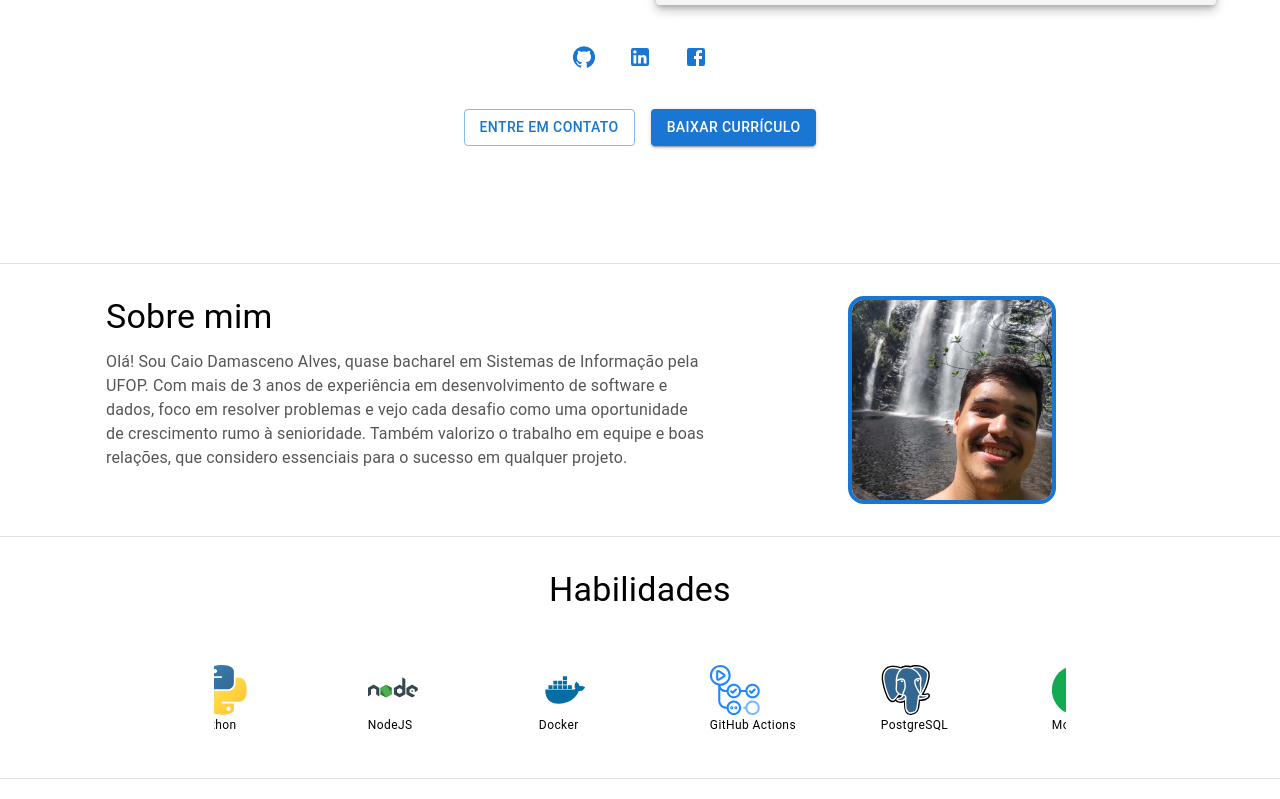
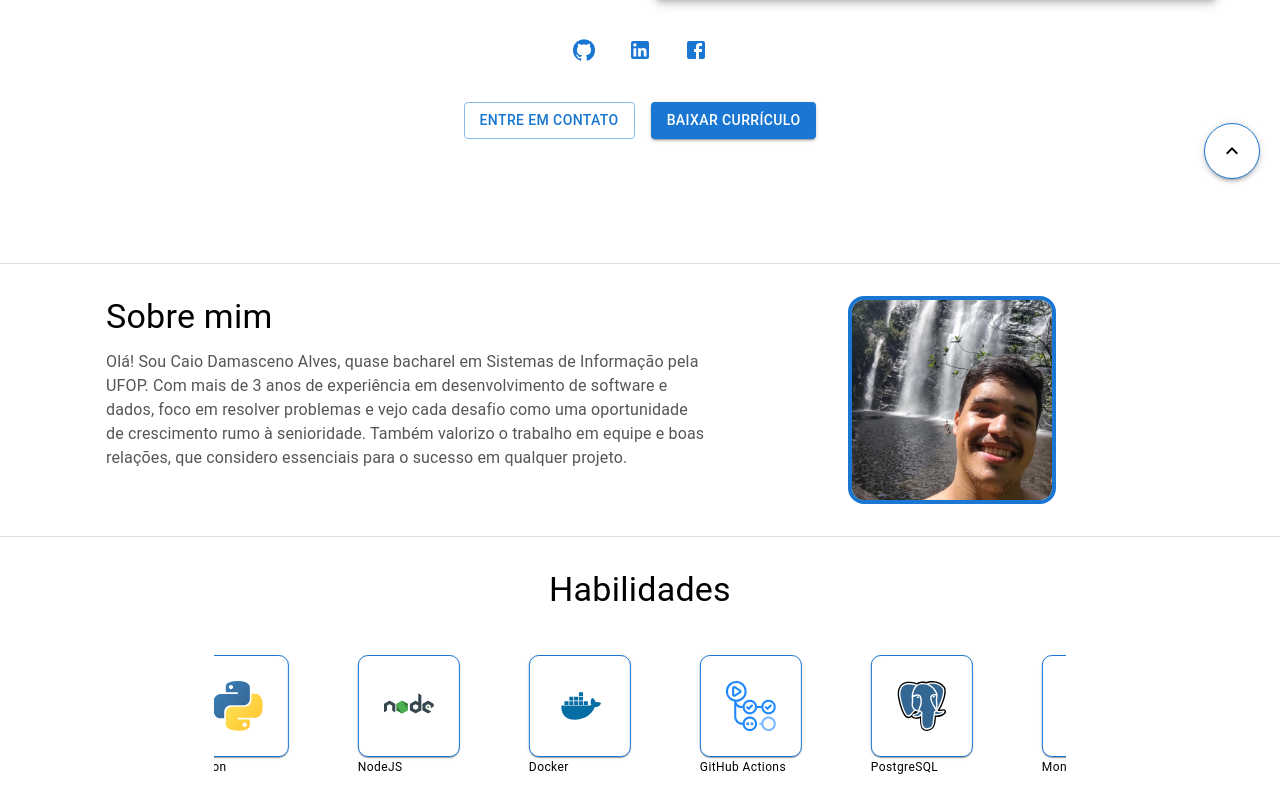
Before and after one commit to CaioDamascenoAlves/Portifolio, a React (Vite) app: page / in a window 1280 px wide. Shown: the part 601-1400 px from the top of the page. Built offline with nearby package versions, Linux system fonts and the light colour scheme.

Commit message:
ScrollToTop MVP e Ajustes

```diff
--- a/src/App.jsx
+++ b/src/App.jsx
@@ -1,6 +1,5 @@
 import React, { Suspense, lazy } from "react";
 import { Box } from "@mui/material";
-import LoadingSpinner from "./components/Loading/LottiWalking";
 import "./App.css";
 
 const ThemeSwitcher = lazy(() => import("./components/Theme/ThemeSwitcher"));
@@ -10,10 +9,12 @@
 const Habilidades = lazy(() => import("./components/Skills/Skills"));
 const Projects = lazy(() => import("./components/Projects/Projects"));
 const Contact = lazy(() => import("./components/Contact/ContactMe"));
+const LoadingWalking = lazy(() => import("./components/Animation/LottiWalking"));
+const ScrollToTopButton = lazy(() => import("./components/ScrollToTopButton"));
 
 function App() {
   return (
-    <Suspense fallback={<LoadingSpinner />}>
+    <Suspense fallback={<LoadingWalking />}>
       <ThemeSwitcher>
         <Box
           sx={{
@@ -44,6 +45,7 @@
         <section id="contato">
           <Contact />
         </section>
+        <ScrollToTopButton />
       </ThemeSwitcher>
     </Suspense>
   );
--- a/src/components/Contact/ContactMe.jsx
+++ b/src/components/Contact/ContactMe.jsx
@@ -13,7 +13,7 @@
 import PhoneIcon from "@mui/icons-material/Phone";
 import EmailIcon from "@mui/icons-material/Email";
 import LocationOnIcon from "@mui/icons-material/LocationOn";
-import LoadingSpinner from "../Loading/LottiContact" // Componente do spinner
+import LoadingSpinner from "../Animation/LottiContact" // Componente do spinner
 
 const ContactMe = () => {
   const theme = useTheme();
@@ -85,6 +85,7 @@
         color: theme.palette.text.primary,
         padding: theme.spacing(4),
         borderTop: `1px solid ${theme.palette.divider}`,
+        px: 6,
       }}
     >
       <Grid container spacing={4}>
@@ -198,6 +199,7 @@
               variant="contained"
               color="primary"
               sx={{ mt: 2 }}
+              fullWidth={true}
             >
               Enviar
             </Button>
--- a/src/components/Home/Home.jsx
+++ b/src/components/Home/Home.jsx
@@ -29,7 +29,7 @@
     theme.palette.mode === "light"
       ? theme.palette.grey[100]
       : theme.palette.grey[900],
-  padding: theme.spacing(2),
+  padding: theme.spacing(1),
   color:
     theme.palette.mode === "light"
       ? theme.palette.text.primary
@@ -38,6 +38,7 @@
   fontSize: "0.85rem",
   whiteSpace: "pre-wrap",
   wordBreak: "break-all",
+  border: `1px solid ${theme.palette.primary.main}`,
 }));
 
 const CaioProfile = () => {
@@ -59,11 +60,7 @@
     aprendizadoRapido: true,
     resolvedorProblemas: true,
     contratado: function () {
-      return (
-        this.trabalhadorDedicado &&
-        this.resolvedorProblemas &&
-        this.habilidades.length >= 5
-      );
+      return this.trabalhadorDedicado && this.resolvedorProblemas;
     },
   };
 
@@ -88,8 +85,8 @@
         display: "flex",
         flexDirection: "column",
         justifyContent: "center",
-        px: 4, // padding horizontal
-        py: 4, // padding vertical
+        px: 4,
+        py: 4,
       }}
     >
       <Container maxWidth="lg">
--- a/src/components/Projects/Projects.jsx
+++ b/src/components/Projects/Projects.jsx
@@ -38,6 +38,7 @@
         borderRadius: "8px",
         overflow: "hidden",
         boxShadow: "0 4px 6px rgba(0, 0, 0, 0.1)",
+        border: `1px solid ${theme.palette.primary.main}`,
       }}
     >
       <Box
@@ -158,6 +159,7 @@
           justifyContent: "center",
           alignItems: "center",
           width: "100%",
+
         }}
       >
         {projectsData.map((project, index) => (
--- /dev/null
+++ b/src/components/ScrollToTopButton.jsx
@@ -0,0 +1,35 @@
+import React from "react";
+import { Fab } from "@mui/material";
+import KeyboardArrowUpIcon from "@mui/icons-material/KeyboardArrowUp";
+import { styled } from "@mui/material/styles";
+
+const ScrollButton = styled(Fab)(({ theme }) => ({
+  position: "fixed",
+  bottom: "20px",
+  right: "20px",
+  backgroundColor: theme.palette.background.paper,
+  color: theme.palette.text.primary,
+  border: `1px solid ${theme.palette.primary.main}`,
+  boxShadow: theme.shadows[3],
+  "&:hover": {
+    backgroundColor: theme.palette.action.hover,
+  },
+  transition: "all 0.3s ease",
+}));
+
+const ScrollToTopButton = () => {
+  const scrollToTop = () => {
+    window.scrollTo({
+      top: 0,
+      behavior: "smooth",
+    });
+  };
+
+  return (
+    <ScrollButton onClick={scrollToTop} aria-label="scroll to top">
+      <KeyboardArrowUpIcon />
+    </ScrollButton>
+  );
+};
+
+export default ScrollToTopButton;
--- a/src/components/Sidebar/Sidebar.jsx
+++ b/src/components/Sidebar/Sidebar.jsx
@@ -8,17 +8,18 @@
 import ListItemText from "@mui/material/ListItemText";
 import ListItemIcon from "@mui/material/ListItemIcon";
 import IconButton from "@mui/material/IconButton";
-
+import { useTheme } from "@mui/material/styles";
 // Importando ícones específicos
 import HomeIcon from "@mui/icons-material/Home";
 import WorkIcon from "@mui/icons-material/Work";
 import ContactMailIcon from "@mui/icons-material/ContactMail";
 import MenuIcon from "@mui/icons-material/Menu";
 import InfoIcon from "@mui/icons-material/Info";
-import BuildIcon from '@mui/icons-material/Build';
+import BuildIcon from "@mui/icons-material/Build";
 
 export default function Sidebar() {
   const [open, setOpen] = React.useState(false);
+  const theme = useTheme();
 
   const toggleDrawer = (newOpen) => () => {
     setOpen(newOpen);
@@ -32,6 +33,8 @@
     }
   };
 
+  const iconStyle = { color: theme.palette.text.primary }; // Responsividade do tema
+
   const DrawerList = (
     <Box
       sx={{ width: 180, paddingTop: 8 }}
@@ -42,7 +45,7 @@
         <ListItem disablePadding>
           <ListItemButton onClick={() => scrollToSection("home")}>
             <ListItemIcon>
-              <HomeIcon />
+              <HomeIcon sx={iconStyle} />
             </ListItemIcon>
             <ListItemText primary="Home" />
           </ListItemButton>
@@ -50,7 +53,7 @@
         <ListItem disablePadding>
           <ListItemButton onClick={() => scrollToSection("sobre")}>
             <ListItemIcon>
-              <InfoIcon />
+              <InfoIcon sx={iconStyle} />
             </ListItemIcon>
             <ListItemText primary="Sobre" />
           </ListItemButton>
@@ -58,7 +61,7 @@
         <ListItem disablePadding>
           <ListItemButton onClick={() => scrollToSection("habilidades")}>
             <ListItemIcon>
-              <BuildIcon />
+              <BuildIcon sx={iconStyle} />
             </ListItemIcon>
             <ListItemText primary="Habilidades" />
           </ListItemButton>
@@ -66,7 +69,7 @@
         <ListItem disablePadding>
           <ListItemButton onClick={() => scrollToSection("projetos")}>
             <ListItemIcon>
-              <WorkIcon />
+              <WorkIcon sx={iconStyle} />
             </ListItemIcon>
             <ListItemText primary="Projetos" />
           </ListItemButton>
@@ -74,7 +77,7 @@
         <ListItem disablePadding>
           <ListItemButton onClick={() => scrollToSection("contato")}>
             <ListItemIcon>
-              <ContactMailIcon />
+              <ContactMailIcon sx={iconStyle} />
             </ListItemIcon>
             <ListItemText primary="Contato" />
           </ListItemButton>
--- a/src/components/Skills/Skills.jsx
+++ b/src/components/Skills/Skills.jsx
@@ -23,22 +23,39 @@
   { nome: "Vue", imgSrc: "vue.svg" },
   { nome: "Express", imgSrc: "express.svg" },
   { nome: "Swagger", imgSrc: "swagger.svg" },
-  { nome: "docker-compose", imgSrc: "docker-compose.svg" },
   { nome: "Mui", imgSrc: "mui.svg" },
   { nome: "Bootstrap", imgSrc: "bootstrap.svg" },
   { nome: "Axios", imgSrc: "axios.svg" },
   { nome: "Nginx", imgSrc: "nginx.svg" },
 ];
 
-const IconContainer = styled(Box)({
+// Caixa responsiva ao tema para "envelopar" o ícone
+const IconWrapper = styled(Box)(({ theme }) => ({
   display: "flex",
   justifyContent: "center",
   alignItems: "center",
+  width: "80px", // Ajuste conforme necessário
+  height: "80px",
+  borderRadius: "10px",
+  backgroundColor: theme.palette.background.paper,
+  boxShadow: theme.shadows[1],
+  border: `1px solid ${theme.palette.primary.main}`,
   padding: "10px",
-  img: {
-    width: "50px",
+  transition: "all 0.3s ease",
+  "& img": {
+    width: "50px", // Definição de tamanho do ícone SVG
     height: "50px",
+    objectFit: "contain", // Garante que o SVG não ultrapasse os limites
   },
+  "&:hover": {
+    boxShadow: theme.shadows[4],
+  },
+}));
+
+const IconContainer = styled(Box)({
+  display: "flex",
+  flexDirection: "column",
+  alignItems: "center",
 });
 
 const StyledSlider = styled(Slider)(({ theme }) => ({
@@ -119,8 +136,17 @@
           <StyledSlider ref={sliderRef} {...settings}>
             {habilidades.map((habilidade, index) => (
               <IconContainer key={index}>
-                <img src={habilidade.imgSrc} alt={habilidade.nome} />
-                <Typography variant="caption" align="center">
+                <IconWrapper>
+                  <img src={habilidade.imgSrc} alt={habilidade.nome} />
+                </IconWrapper>
+                <Typography
+                  variant="caption"
+                  align="center"
+                  sx={{
+                    color: theme.palette.text.primary,
+                    marginTop: 1
+                  }}
+                >
                   {habilidade.nome}
                 </Typography>
               </IconContainer>
```
Also changed, not shown: src/components/Animation/LottiContact.jsx (renamed from src/components/Loading/LottiContact.jsx), src/components/Animation/LottiWalking.jsx (renamed from src/components/Loading/LottiWalking.jsx).
